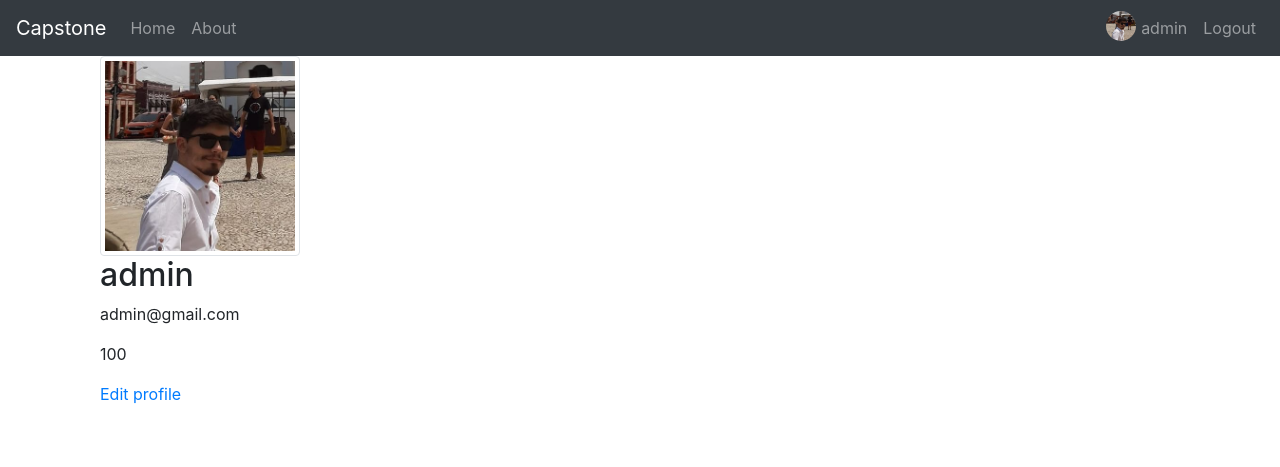
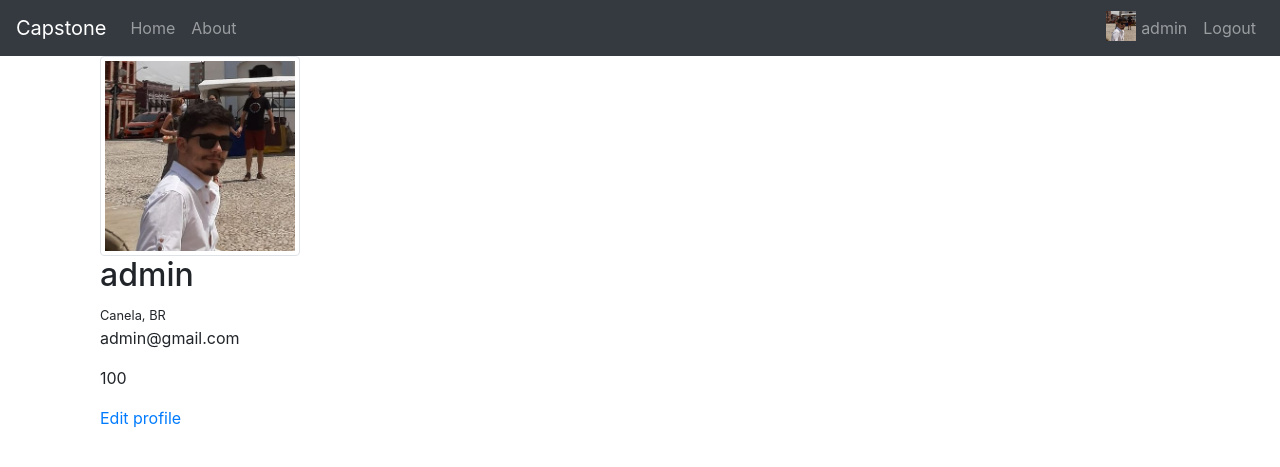
Before and after one commit to robsonvpires/Capstone, a Django app: page /profile/ in a window 1280 px wide. Shown: the top 467 px of the page. Run offline with Django 3.2, Linux system fonts and the light colour scheme; a user stored in the database is signed in; data comes from the database, SQL or seed files in the repository; both versions use the stored data as it was after the commit; some libraries are stand-ins or nearby versions.

Commit message:
up tp date 1001

```diff
--- a/final_project/templates/final_project/layout.html
+++ b/final_project/templates/final_project/layout.html
@@ -3,7 +3,8 @@
 <!DOCTYPE html>
 <html>
     <head>
-      <title>{% block title %} {% endblock %}</title>
+      <title> {% block title %} {% endblock %}</title>
+      <link rel = "icon" href = "https://free-icon-rainbow.com/i/icon_03990/icon_039900_256.png" type = "image/x-icon">
       <link rel="stylesheet" href="{% static 'final_project/styles.css' %}">
       <meta name="viewport" content="width=device-width, initial-scale=1.0">
 
@@ -31,7 +32,7 @@
             {%if user.is_authenticated %}
               <li class="nav-item">
                 <a class="nav-link" href='{% url "profile" %}'>
-                  <img src='{{user.profile.image.url}}' class="rounded-circle navbar-img">
+                  <img src='{{user.profile.image.url}}' class="navbar-img">
                   {{user.username}}
                 </a>
               </li>
--- a/users/forms.py
+++ b/users/forms.py
@@ -20,4 +20,4 @@ class UserUpdateForm(forms.ModelForm):
 class ProfileUpdateForm(forms.ModelForm):
     class Meta:
         model = Profile
-        fields = ['image']
+        fields = ['location', 'image']
--- a/users/models.py
+++ b/users/models.py
@@ -1,9 +1,12 @@
 from django.db import models
 from django.contrib.auth.models import User
+from PIL import Image
 
 class Profile(models.Model):
     user = models.OneToOneField(User, on_delete=models.CASCADE)
     image = models.ImageField(default='default.jpg', upload_to='profile_pics')
+
+    location = models.CharField(default='nowhere', max_length=20)
     coins = models.IntegerField(default=100)
 
     def __str__(self):
--- a/users/templates/users/profile.html
+++ b/users/templates/users/profile.html
@@ -9,6 +9,7 @@
         <div class='container'>
             <img class='img-thumbnail profile-pic' src='{{ user.profile.image.url }}'>
             <h2>{{user.username}}</h2>
+            <small>{{user.profile.location}}</small>
             <p>{{user.email}}</p>
             <p>{{user.profile.coins}}</p>
             <a href='{% url "edit-profile" %}'>Edit profile</a>
```
Also changed, not shown: db.sqlite3, media/profile_pics/58627257_2122542777865532_6680891924657733632_n.jpg (added), media/profile_pics/58627257_2122542777865532_6680891924657733632_n_M1K1Xfo.jpg (added), media/profile_pics/frodo2_ErYHnv2.jpg (added), media/profile_pics/legolas.jpg (added), media/profile_pics/legolas_2.jpg (added), media/profile_pics/legolas_Hos7ic2.jpg (added), media/profile_pics/skcCatzz_400x400_Dbl1UgN.jpg (added), media/profile_pics/skcCatzz_400x400_o1at5dH.jpg (added), media/profile_pics/tumblr_8da2117c635a9dcdba9f6378606517d5_56421bac_128.jpg (added), users/migrations/0003_profile_location.py (added), users/migrations/0004_auto_20210108_1041.py (added).
